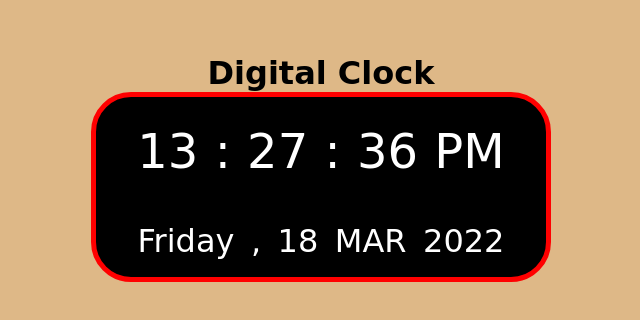
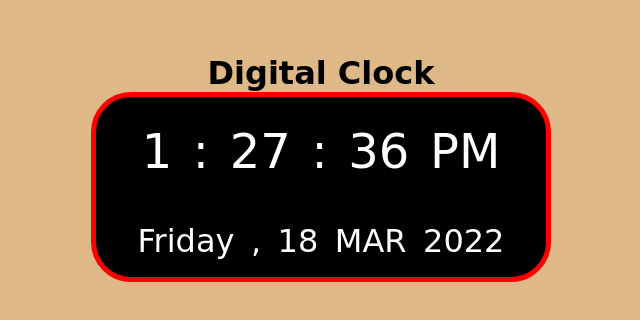
Before and after one commit to Satyam0912/DigitalClock.github.io, a plain HTML site: page index.html in a window 1280 px wide. Shown: the part 232-552 px from the top of the page, without its empty margins (319-959 px from the left). Drawn offline with Linux system fonts and the light colour scheme.

Commit message:
Update index.html

```diff
--- a/index.html
+++ b/index.html
@@ -44,7 +44,7 @@
             location.reload();
         }, 700);
         let tme = new Date();
-        document.getElementById("hours").innerHTML = tme.getHours();
+        document.getElementById("hours").innerHTML = tme.getHours()%12;
         document.getElementById("minutes").innerHTML = tme.getMinutes();
         document.getElementById("seconds").innerHTML = tme.getSeconds();
         document.getElementById("date").innerHTML = tme.getDate();
```
